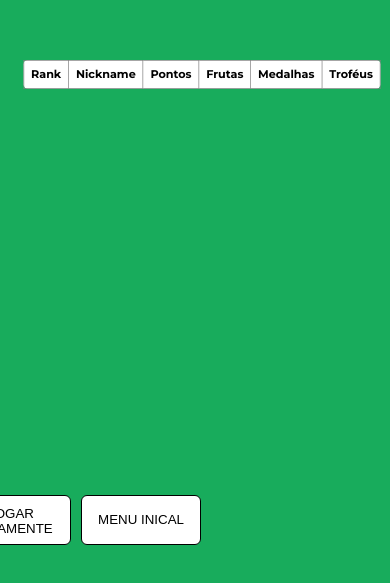
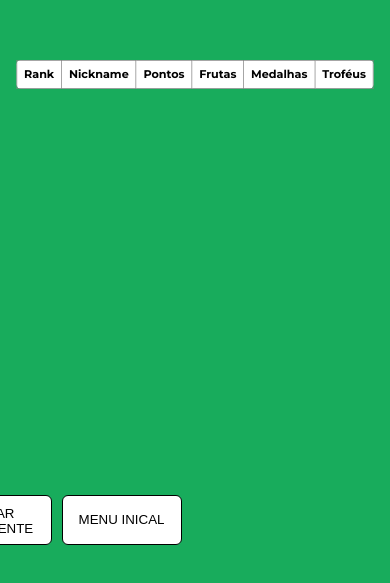
Before and after one commit to M-Eleoterio/snake-game, a React app: page /rank in a window 390 px wide. Shown: the part 257-840 px from the top of the page. Built offline with nearby package versions, Linux system fonts and the light colour scheme.

Commit message:
rank(fix): arruma alinhamento de itens do ranking

```diff
--- a/src/components/RankingContainer/rankingContainer.css
+++ b/src/components/RankingContainer/rankingContainer.css
@@ -83,7 +83,7 @@ table th {
     justify-content: center;
     align-items: center;
     gap: 10px;
-    right: 10%;
+    right: 15%;
     bottom: 5%;
   }
 
@@ -94,12 +94,8 @@ table th {
   #rank-container {
     background-color: transparent;
     overflow: visible;
-    margin-left: 1%;
   }
 
-  #rank-content {
-    margin: 50px;
-  }
 }
 
 @media (max-width: 500px) {
```
